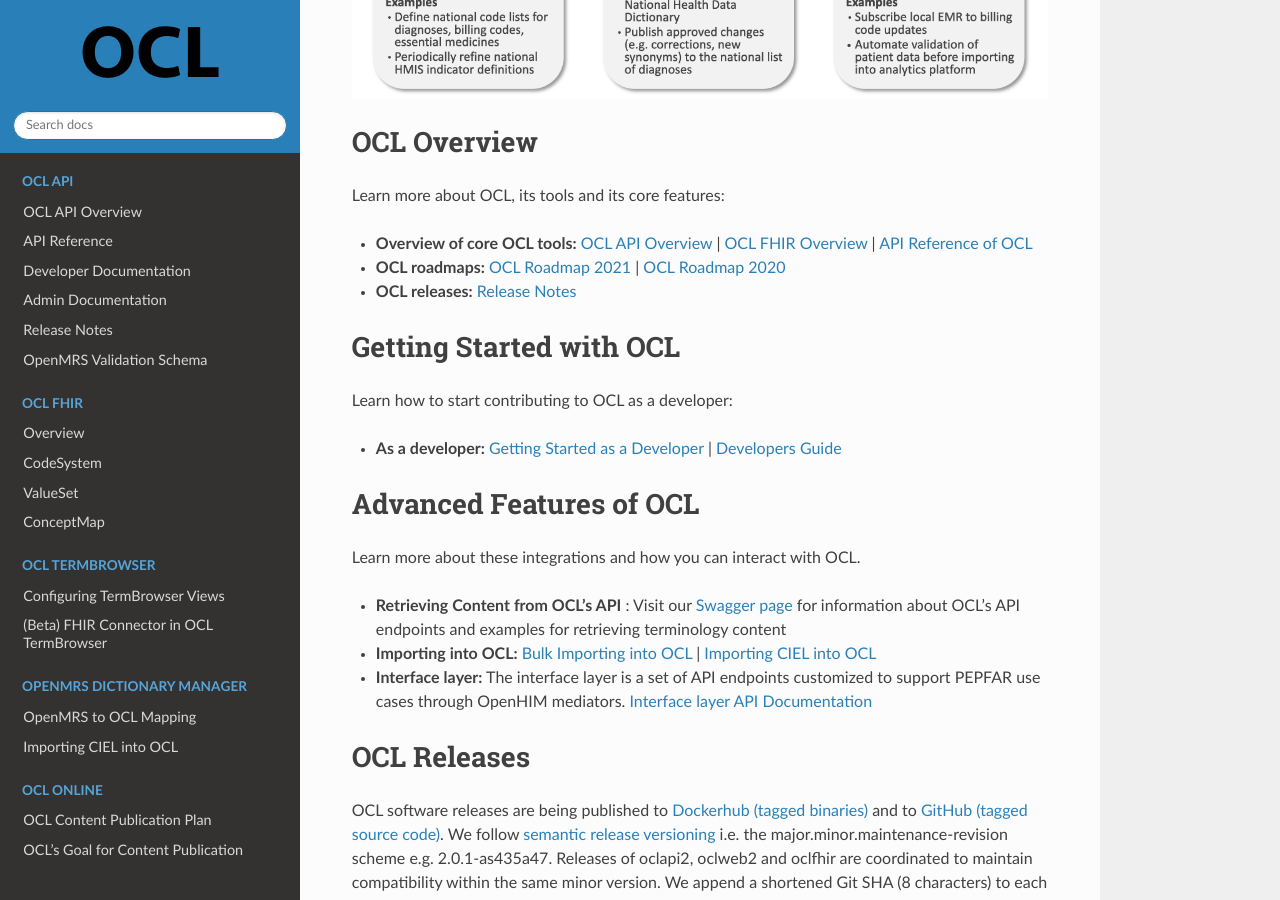
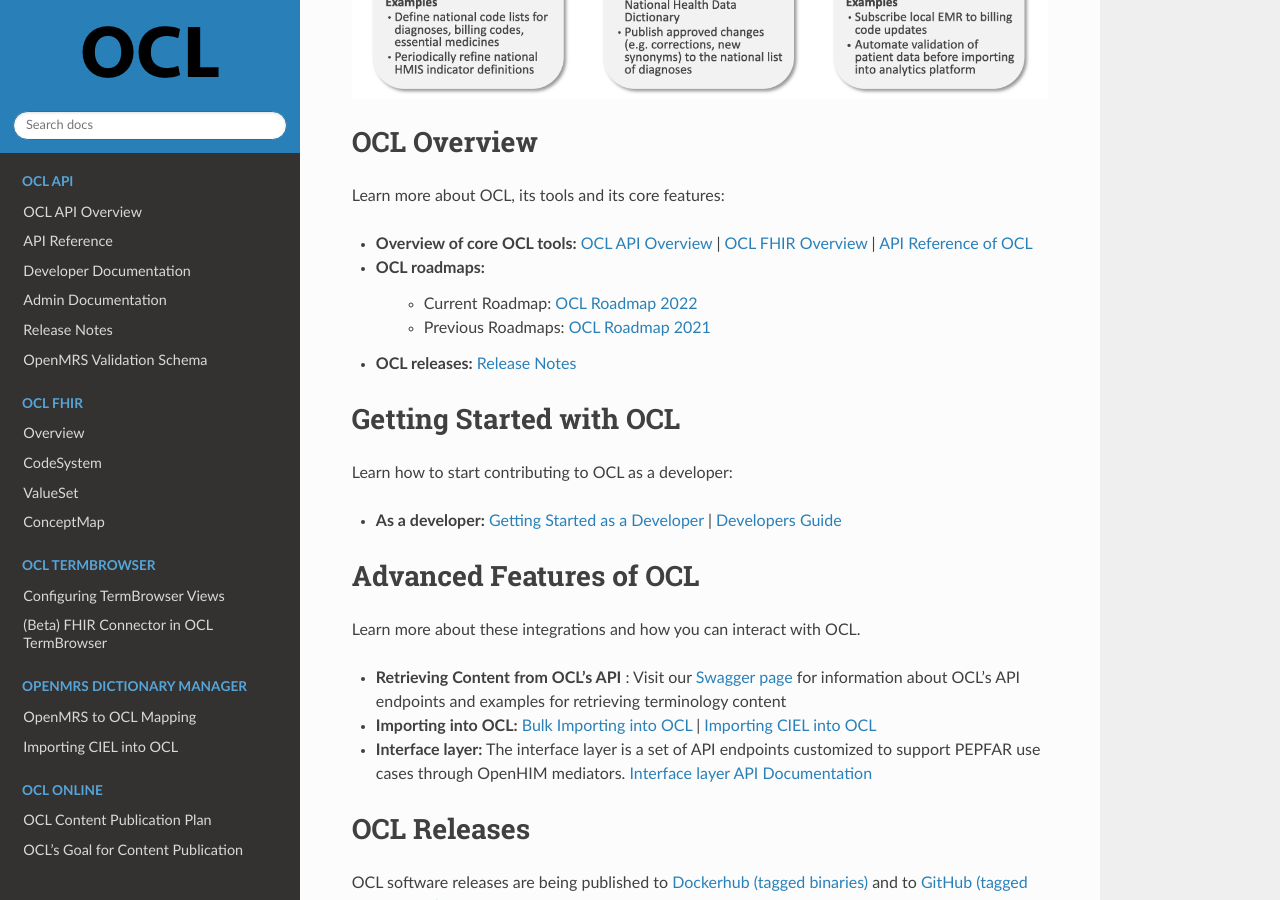
Before and after one commit to OpenConceptLab/ocl-docs, a Sphinx documentation site: the page built from docs/source/index.rst, in a window 1280 px wide and 900 px high, scrolled down 503 px. Built offline with Sphinx 7.4.7 and the Read the Docs theme 2.0.0, drawn with Linux system fonts in a browser that asks for light colours.

Commit message:
Update Roadmap links

```diff
--- a/docs/source/index.rst
+++ b/docs/source/index.rst
@@ -14,7 +14,9 @@
 Learn more about OCL, its tools and its core features:
 
 * **Overview of core OCL tools:** :doc:`OCL API Overview</oclapi/overview>` |  :doc:`OCL FHIR Overview</oclfhir/overview>` | :doc:`API Reference of OCL</oclapi/apireference/index>`
-* **OCL roadmaps:** :doc:`OCL Roadmap 2021 </roadmaps/2021/roadmap>` |  :doc:`OCL Roadmap 2020 </roadmaps/2020/roadmap>`
+* **OCL roadmaps:**
+    * Current Roadmap:  `OCL Roadmap 2022 <https://openconceptlab.org/technical-roadmap/>`_
+    * Previous Roadmaps: :doc:`OCL Roadmap 2021 </roadmaps/2021/roadmap2>`
 * **OCL releases:** :doc:`Release Notes </oclapi/releases>`
 
 
```
